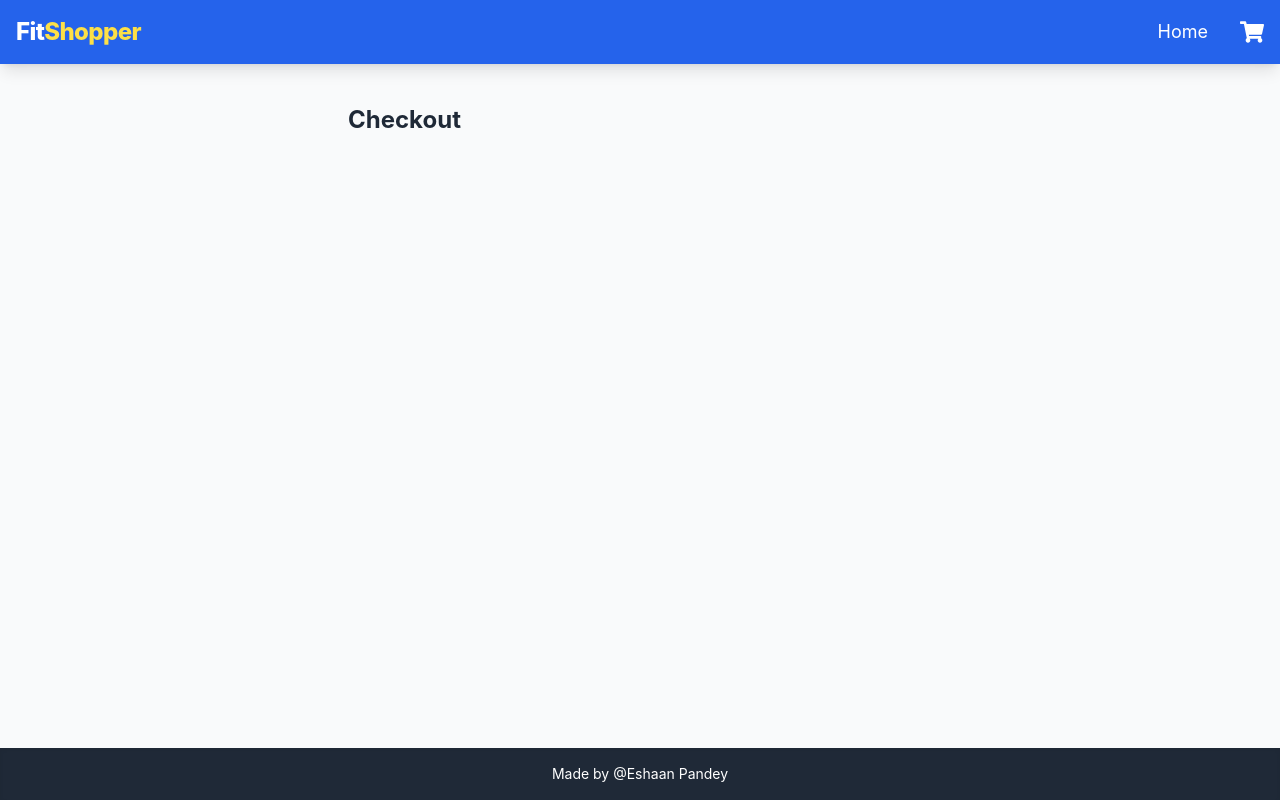
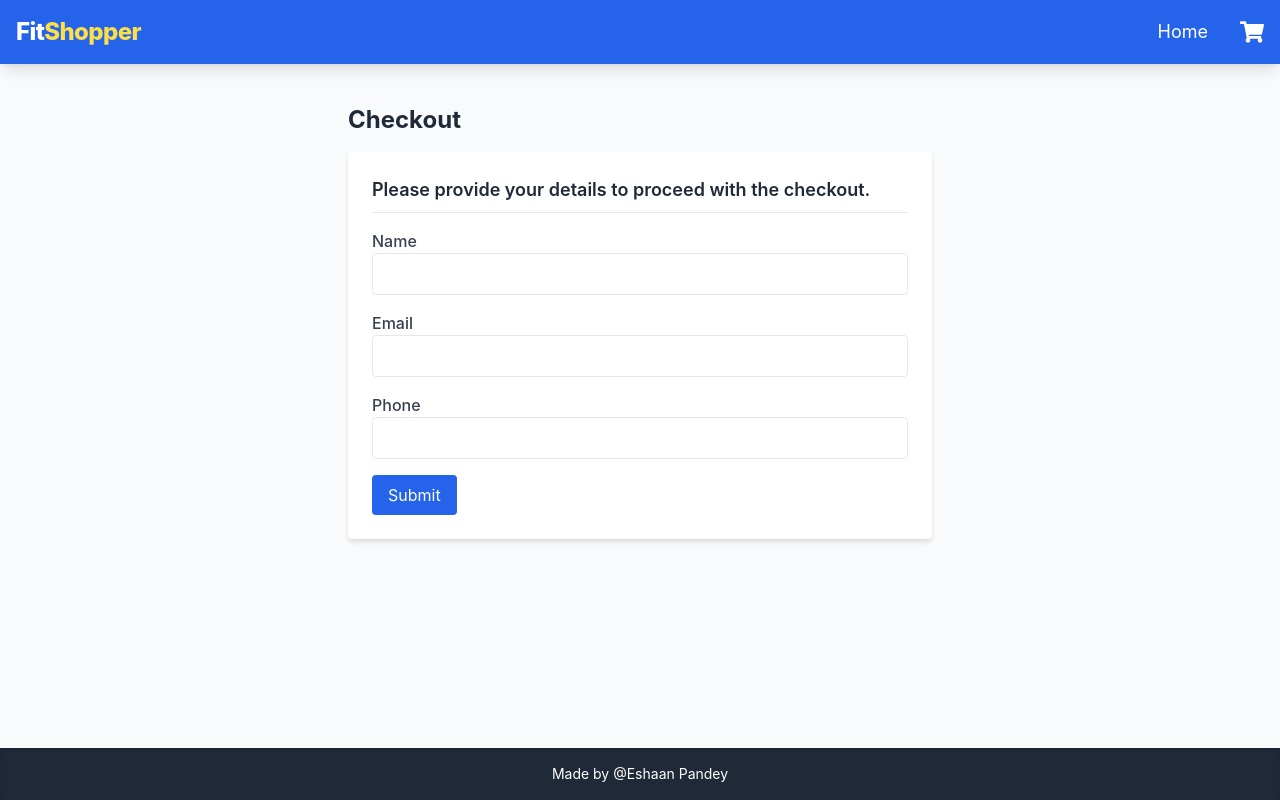
Before and after one commit to eshaanpandey/FitShopper, a React (Create React App) app: page /checkout in a window 1280 px wide. Built offline with nearby package versions, Linux system fonts and the light colour scheme.

Commit message:
add checkout page

```diff
--- /dev/null
+++ b/src/components/CheckOutForm.jsx
@@ -0,0 +1,63 @@
+import React, { useState } from "react";
+
+function CheckoutForm({ onSubmit }) {
+  const [customer, setCustomer] = useState({ name: "", email: "", phone: "" });
+
+  const handleChange = (e) => {
+    setCustomer({ ...customer, [e.target.name]: e.target.value });
+  };
+
+  const handleSubmit = (e) => {
+    e.preventDefault();
+    onSubmit(customer);
+  };
+
+  return (
+    <form onSubmit={handleSubmit} className="space-y-4 bg-white p-6 rounded shadow-md">
+      <div className="text-lg font-semibold text-gray-800 border-b pb-2">
+        Please provide your details to proceed with the checkout.
+      </div>
+      <div>
+        <label className="block text-gray-700 font-medium">Name</label>
+        <input
+          type="text"
+          name="name"
+          value={customer.name}
+          onChange={handleChange}
+          className="w-full border rounded p-2 focus:ring-2 focus:ring-blue-500 focus:outline-none"
+          required
+        />
+      </div>
+      <div>
+        <label className="block text-gray-700 font-medium">Email</label>
+        <input
+          type="email"
+          name="email"
+          value={customer.email}
+          onChange={handleChange}
+          className="w-full border rounded p-2 focus:ring-2 focus:ring-blue-500 focus:outline-none"
+          required
+        />
+      </div>
+      <div>
+        <label className="block text-gray-700 font-medium">Phone</label>
+        <input
+          type="tel"
+          name="phone"
+          value={customer.phone}
+          onChange={handleChange}
+          className="w-full border rounded p-2 focus:ring-2 focus:ring-blue-500 focus:outline-none"
+          required
+        />
+      </div>
+      <button
+        type="submit"
+        className="bg-blue-600 text-white px-4 py-2 rounded hover:bg-blue-700 transition"
+      >
+        Submit
+      </button>
+    </form>
+  );
+}
+
+export default CheckoutForm;
--- /dev/null
+++ b/src/components/Modal.jsx
@@ -0,0 +1,16 @@
+import React from "react";
+
+function Modal() {
+  return (
+    <div className="fixed inset-0 flex justify-center items-center bg-gray-800 bg-opacity-50 z-50">
+      <div className="bg-white p-8 rounded shadow-lg">
+        <div className="flex justify-center items-center">
+          <div className="animate-spin border-t-4 border-blue-500 rounded-full w-12 h-12"></div>
+        </div>
+        <p className="mt-4 text-center text-gray-700 font-medium">Processing Payment...</p>
+      </div>
+    </div>
+  );
+}
+
+export default Modal;
--- a/src/pages/CheckoutPage.jsx
+++ b/src/pages/CheckoutPage.jsx
@@ -1,10 +1,34 @@
-import React from "react";
+import React, { useState } from "react";
+import { useSelector, useDispatch } from "react-redux";
+import CheckOutForm from "../components/CheckOutForm";
+import { useNavigate } from "react-router-dom";
+import { clearCart } from "../redux/slices/cartSlice";
+import Modal from "../components/Modal";
 
 function CheckoutPage({ onCheckout }) {
+  const cart = useSelector((state) => state.cart.cart);
+  const [isProcessing, setIsProcessing] = useState(false);
+  const navigate = useNavigate();
+  const dispatch = useDispatch();
+
+  const handleCheckout = (customer) => {
+    setIsProcessing(true);
+
+    setTimeout(() => {
+      const total = cart.reduce((sum, item) => sum + item.price * item.quantity, 0);
+      const receipt = { customer, cart, total, date: new Date().toLocaleString() };
+
+      onCheckout(receipt);
+      dispatch(clearCart());
+      navigate("/receipt", { state: receipt });
+    }, 2000); // Mocking payment processing
+  };
 
   return (
     <div className="container w-3/6 mx-auto p-4 bg-gray-50">
       <h1 className="text-2xl font-bold text-gray-800 mb-4">Checkout</h1>
+      <CheckOutForm onSubmit={handleCheckout} />
+      {isProcessing && <Modal />}
     </div>
   );
 }
```
